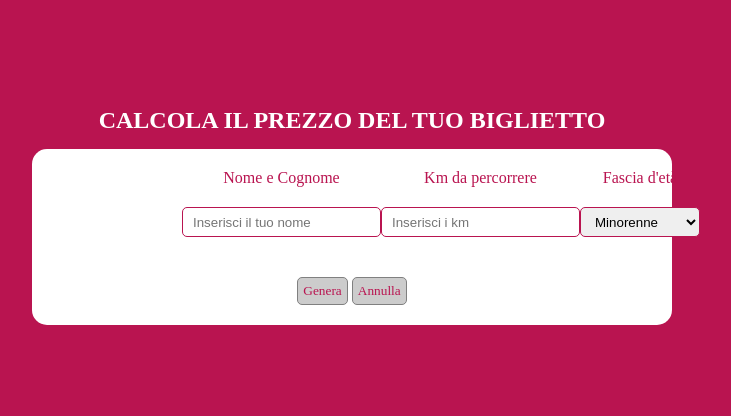
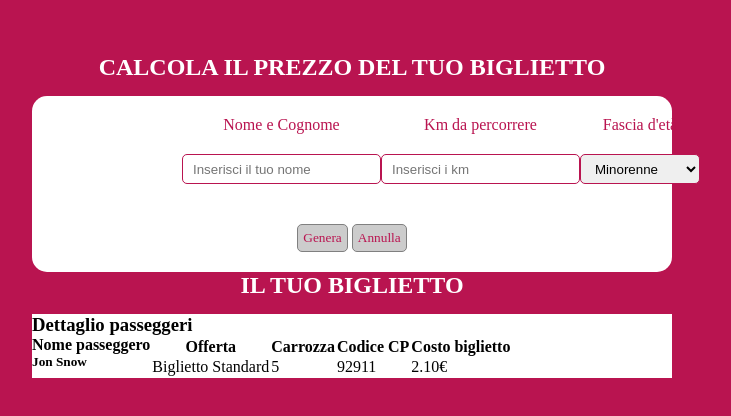
Before and after one commit to giorgiagalbullicavazzini/js-biglietto-treno-form, a plain HTML site: page index.html in a window 1280 px wide. Shown: the part 184-600 px from the top of the page, without its empty margins (288-1019 px from the left). Drawn offline with Linux system fonts and the light colour scheme.

Commit message:
ticket content

```diff
--- a/index.html
+++ b/index.html
@@ -60,14 +60,44 @@
     </section>
     <!-- // Form -->
 
-    <!-- Ticket -->
-    <!-- <section id="ticket-container">
-      <h2>Il tuo biglietto</h2>
+    <!-- Ticket container -->
+    <section id="ticket-container">
+      <h2 class="text-center">Il tuo biglietto</h2>
       <div class="container">
+        <h3>Dettaglio passeggeri</h3>
+        <!-- Ticket -->
+        <div class="ticket flex">
+          <!-- Ticket name -->
+          <div class="ticket-name">
+            <h4>Nome passeggero</h4>
+            <h5>Jon Snow</h5>
+          </div>
+          <!-- // Ticket name -->
 
+          <!-- Ticket info -->
+          <div class="ticket-info">
+            <table>
+              <tr>
+                <th>Offerta</th>
+                <th>Carrozza</th>
+                <th>Codice CP</th>
+                <th>Costo biglietto</th>
+              </tr>
+
+              <tr>
+                <td>Biglietto Standard</td>
+                <td>5</td>
+                <td>92911</td>
+                <td>2.10€</td>
+              </tr>
+            </table>
+          </div>
+          <!-- // Ticket info -->
+        </div>
+        <!-- // Ticket -->
       </div>
-    </section> -->
-    <!-- // Ticket -->
+    </section>
+    <!-- // Ticket container -->
   </main>
 
   <!-- JS -->
```
